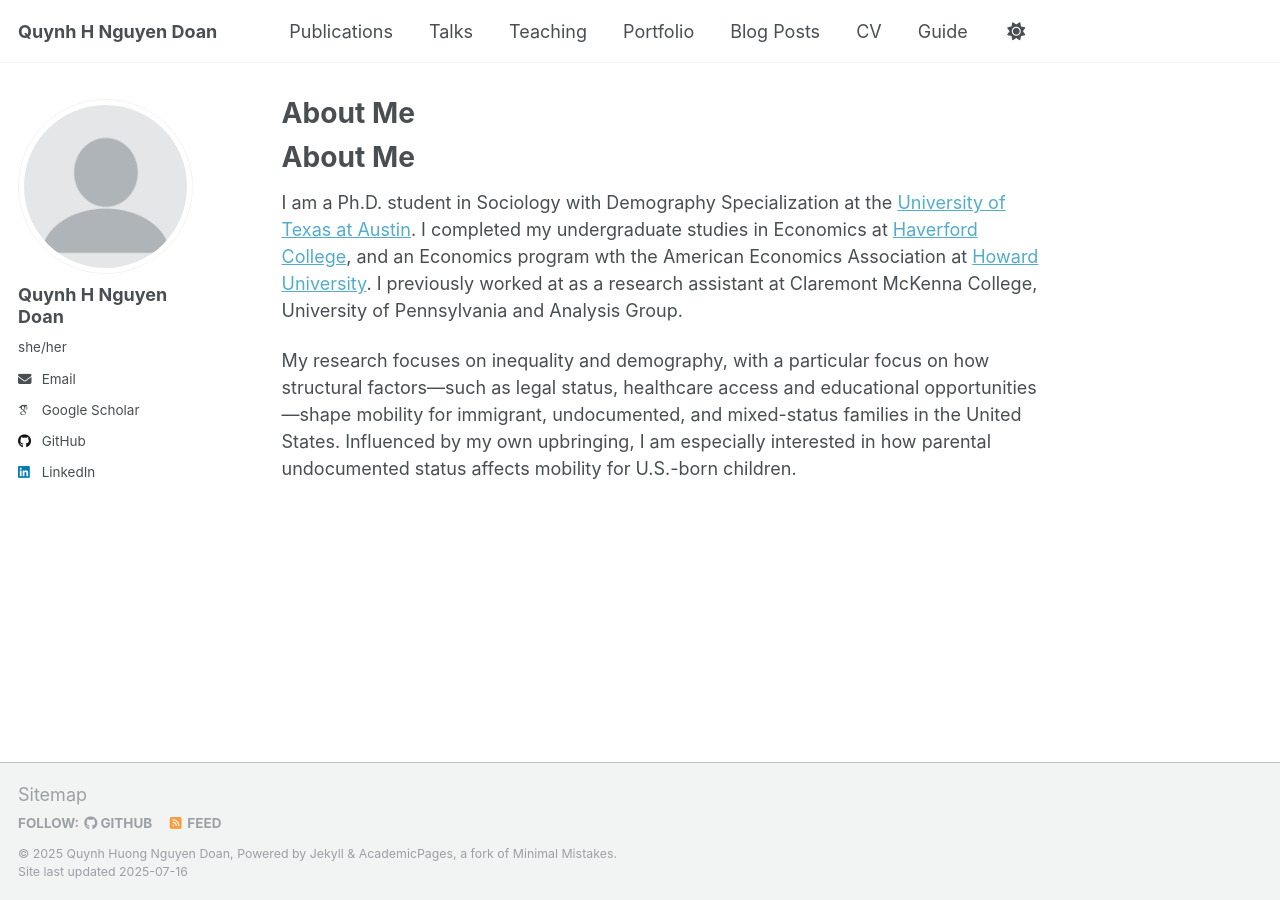
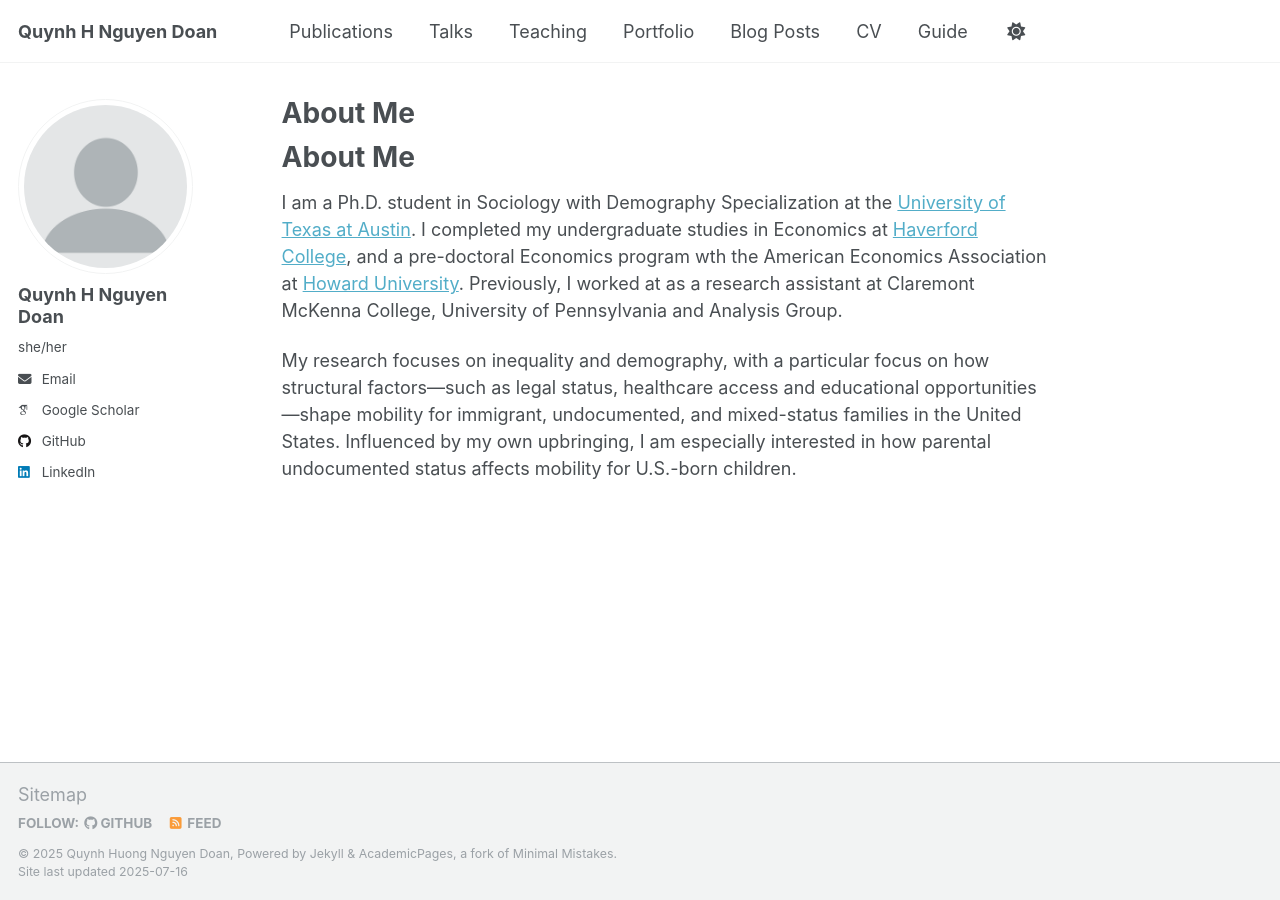
Before and after one commit to ngdoan/quynh-nguyendoan, a Jekyll site: the page built from _pages/about.md, in a window 1280 px wide. Built offline with Jekyll 4.4.1, drawn with Linux system fonts in a browser that asks for light colours; some web fonts are replaced; a script that is not in the unit is left out; our own code applies the rules of GitHub Pages for plain Markdown files.

Commit message:
main page change

```diff
--- a/_pages/about.md
+++ b/_pages/about.md
@@ -9,6 +9,6 @@ redirect_from:
 
 # About Me
 
-I am a Ph.D. student in Sociology with Demography Specialization at the [University of Texas at Austin](https://liberalarts.utexas.edu/sociology/graduate-program/). I completed my undergraduate studies in Economics at [Haverford College](https://www.haverford.edu/economics/academic-programs), and an Economics program wth the American Economics Association at [Howard University](https://www.aeaweb.org/about-aea/committees/aeasp). I previously worked at as a research assistant at Claremont McKenna College, University of Pennsylvania and Analysis Group.
+I am a Ph.D. student in Sociology with Demography Specialization at the [University of Texas at Austin](https://liberalarts.utexas.edu/sociology/graduate-program/). I completed my undergraduate studies in Economics at [Haverford College](https://www.haverford.edu/economics/academic-programs), and a pre-doctoral Economics program wth the American Economics Association at [Howard University](https://www.aeaweb.org/about-aea/committees/aeasp). Previously, I worked at as a research assistant at Claremont McKenna College, University of Pennsylvania and Analysis Group.
 
 My research focuses on inequality and demography, with a particular focus on how structural factors—such as legal status, healthcare access and educational opportunities—shape mobility for immigrant, undocumented, and mixed-status families in the United States. Influenced by my own upbringing, I am especially interested in how parental undocumented status affects mobility for U.S.-born children.
```
